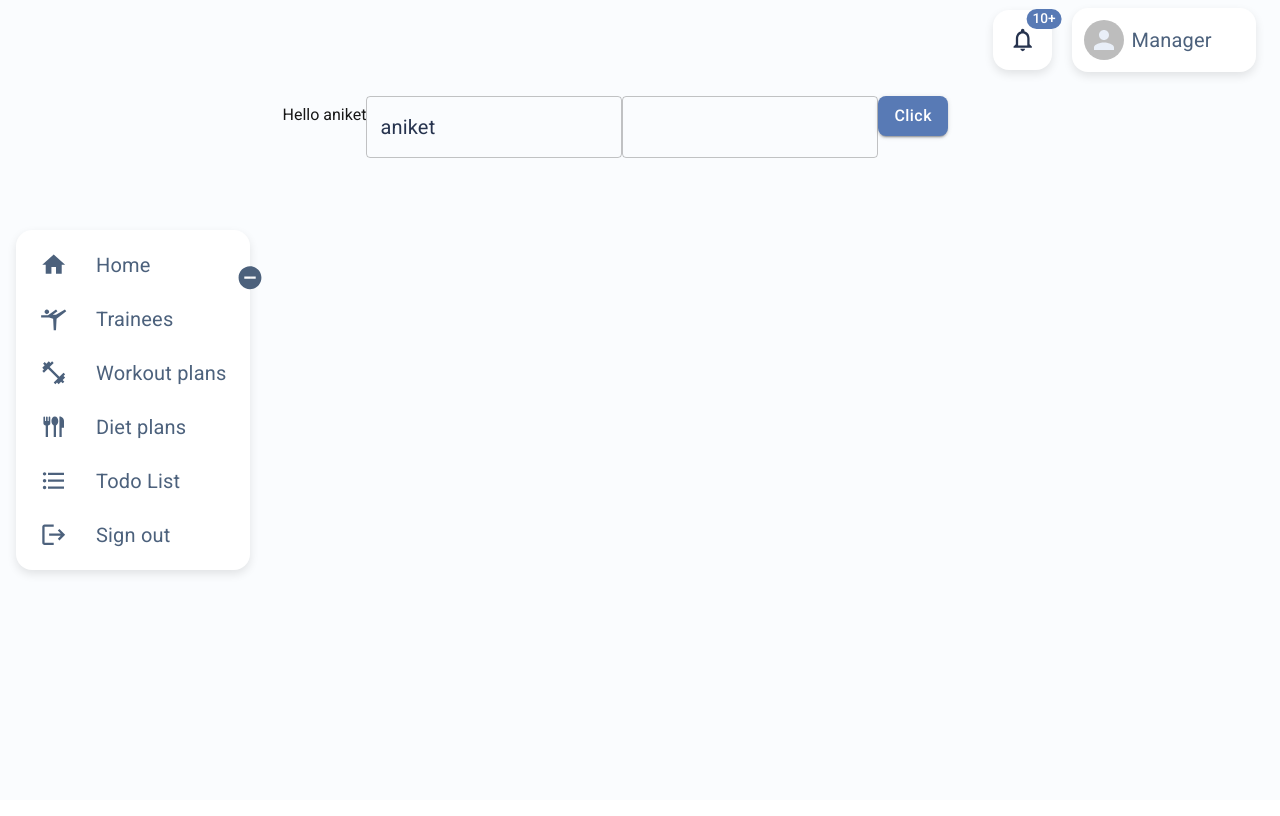
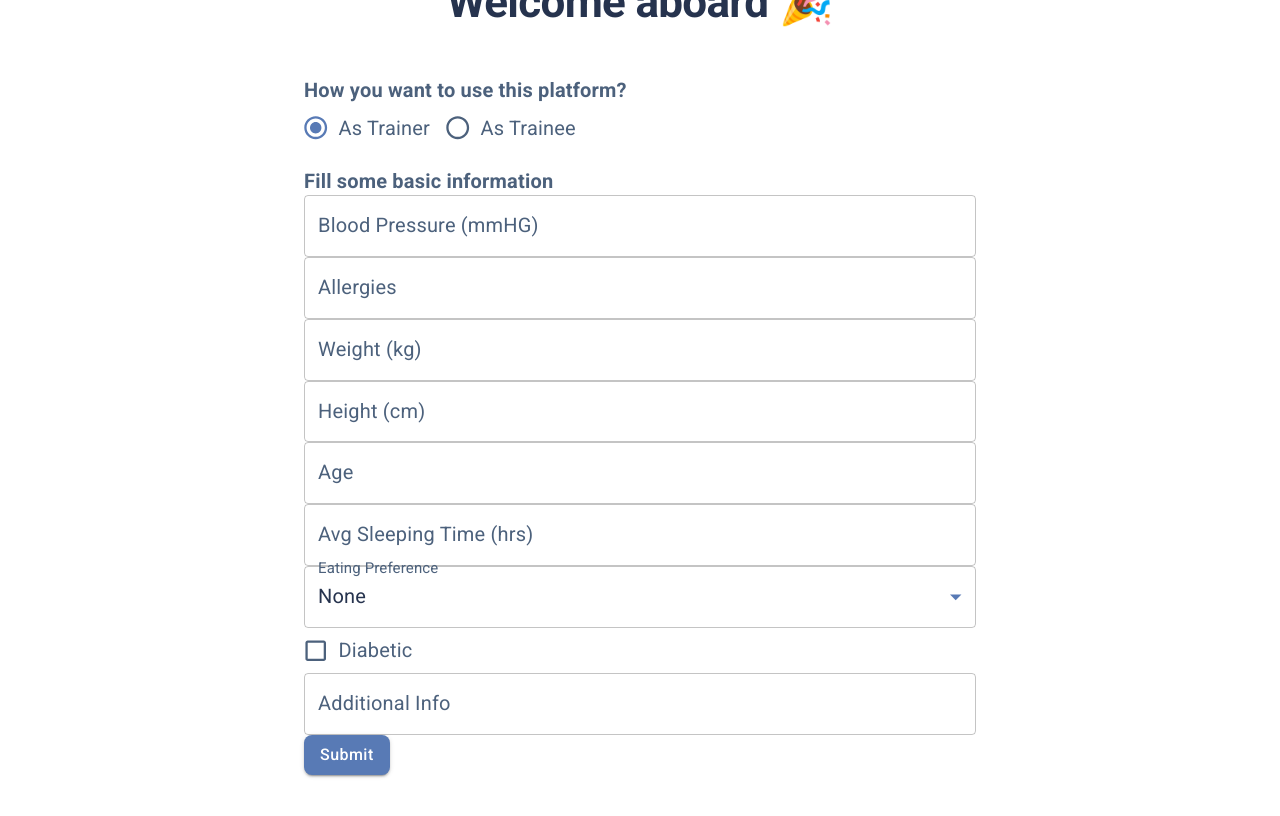
Before and after one commit to waveflow-fit/gym_manager_ui, a Next.js app: page /test in a window 1280 px wide. Shown: the top 816 px of the page. Built offline with nearby package versions, Linux system fonts and the light colour scheme; no server answers; what @mui/material-nextjs would draw is missing.

Commit message:
Improved user onboarding

```diff
--- a/src/app/dashboard/layout.tsx
+++ b/src/app/dashboard/layout.tsx
@@ -6,7 +6,6 @@ import { ROUTE_URLS } from '@/common/appUrls';
 import AppContainer from '@/components/AppContainer';
 import { getSession } from '@/components/SessionProvider/auth.utils';
 import SessionProvider from '@/components/SessionProvider/SessionProvider';
-import UserOnBoarding from '@/components/UserOnBoarding/UserOnBoardingModal';
 
 export const metadata: Metadata = {
   title: 'Gym manager',
@@ -27,7 +26,6 @@ const DashboardLayout = async ({
   return (
     <SessionProvider serverSession={session}>
       <AppContainer>{children}</AppContainer>
-      <UserOnBoarding />
     </SessionProvider>
   );
 };
--- a/src/components/AppContainer/index.tsx
+++ b/src/components/AppContainer/index.tsx
@@ -6,14 +6,17 @@ import Box from '@mui/material/Box';
 import FloatingSidebar from '@/components/AppContainer/FloatingSidebar';
 import FloatingTopBar from '@/components/AppContainer/FloatingTopBar';
 import useSession from '@/components/SessionProvider/useSession';
+import UserOnBoarding from '@/components/UserOnBoarding/UserOnBoardingModal';
 
 type TAppContainer = { children: React.ReactNode };
 
 const AppContainer = ({ children }: TAppContainer) => {
+  const { session } = useSession();
+  const mountApp = Boolean(session?.role);
   const theme = useTheme();
   const sidebarWidth = theme.custom.leftPanelWidthExpanded;
-  const { isLoading } = useSession();
-  if (isLoading) {
+  const { isLoading: isSessionLoading } = useSession();
+  if (isSessionLoading) {
     return (
       <Box
         height='100%'
@@ -26,6 +29,8 @@ const AppContainer = ({ children }: TAppContainer) => {
       </Box>
     );
   }
+  if (!mountApp) return <UserOnBoarding />;
+
   return (
     <Box
       height='100%'
--- a/src/components/Dashboard/Widgets/AddNewTraineeWidget/ListInvites.tsx
+++ b/src/components/Dashboard/Widgets/AddNewTraineeWidget/ListInvites.tsx
@@ -42,7 +42,7 @@ const ListInvites = () => {
           MANAGEMENT_ENDPOINT.GET_ALL_PENDING_INVITES,
           {
             filters: {
-              status: EInviteStatus.PENDING,
+              invite_status: EInviteStatus.PENDING,
             },
             limit: PAGINATION.LARGE_LIMIT,
           }
--- a/src/components/UserOnBoarding/UserOnBoardingModal.tsx
+++ b/src/components/UserOnBoarding/UserOnBoardingModal.tsx
@@ -3,16 +3,16 @@ import {
   Box,
   Button,
   Checkbox,
-  Dialog,
-  DialogTitle,
   FormControl,
   FormControlLabel,
+  FormLabel,
   InputLabel,
   MenuItem,
   Radio,
   RadioGroup,
   Select,
   TextField,
+  Typography,
 } from '@mui/material';
 import { useRouter } from 'next/navigation';
 import { useActionState, useState } from 'react';
@@ -83,13 +83,26 @@ const UserOnBoarding = () => {
   );
 
   return (
-    <Dialog open={open}>
-      <DialogTitle>
-        {userRole === EUserRole.TRAINEE
-          ? 'Basic information'
-          : 'How you want to use this platform?'}
-      </DialogTitle>
-      <Box p={2} display='flex' flexDirection='column' gap={2}>
+    <Box
+      width='100%'
+      height='100%'
+      display='flex'
+      justifyContent='center'
+      alignItems='center'
+      flexDirection='column'
+    >
+      <Typography variant='h1'>Welcome aboard 🎉</Typography>
+      <Box
+        width={{ xs: '100%', md: '60%' }}
+        p={{ xs: 1, sm: 4, md: 6 }}
+        display='flex'
+        flexDirection='column'
+        gap={2}
+      >
+        <FormControl>
+          <FormLabel sx={{ fontWeight: 'bold' }}>
+            How you want to use this platform?
+          </FormLabel>
           <RadioGroup
             row
             value={userRole}
@@ -106,9 +119,12 @@ const UserOnBoarding = () => {
               label='As Trainee'
             />
           </RadioGroup>
+        </FormControl>
+
         <form action={formAction} className='flex flex-col gap-4'>
-          {userRole === EUserRole.TRAINEE && (
-            <>
+          <FormLabel sx={{ fontWeight: 'bold' }}>
+            Fill some basic information
+          </FormLabel>
           <Box className='grid grid-cols-2 gap-4'>
             <TextField
               name='blood_pressure'
@@ -156,9 +172,7 @@ const UserOnBoarding = () => {
               <InputLabel>Eating Preference</InputLabel>
               <Select
                 name='eating_preference'
-                    defaultValue={
-                      userHealthProfileInitialValues.eating_preference
-                    }
+                defaultValue={userHealthProfileInitialValues.eating_preference}
               >
                 <MenuItem value='none'>None</MenuItem>
                 <MenuItem value='veg'>Veg</MenuItem>
@@ -168,10 +182,7 @@ const UserOnBoarding = () => {
             </FormControl>
             <FormControlLabel
               control={
-                    <Checkbox
-                      name='diabetes'
-                      defaultChecked={formState.diabetes}
-                    />
+                <Checkbox name='diabetes' defaultChecked={formState.diabetes} />
               }
               label='Diabetic'
             />
@@ -183,8 +194,6 @@ const UserOnBoarding = () => {
             defaultValue={userHealthProfileInitialValues.additional_notes}
             multiline
           />
-            </>
-          )}
 
           <Button
             type='submit'
@@ -196,7 +205,7 @@ const UserOnBoarding = () => {
           </Button>
         </form>
       </Box>
-    </Dialog>
+    </Box>
   );
 };
 
```
Lines whose indentation alone changed are shown as unchanged.
